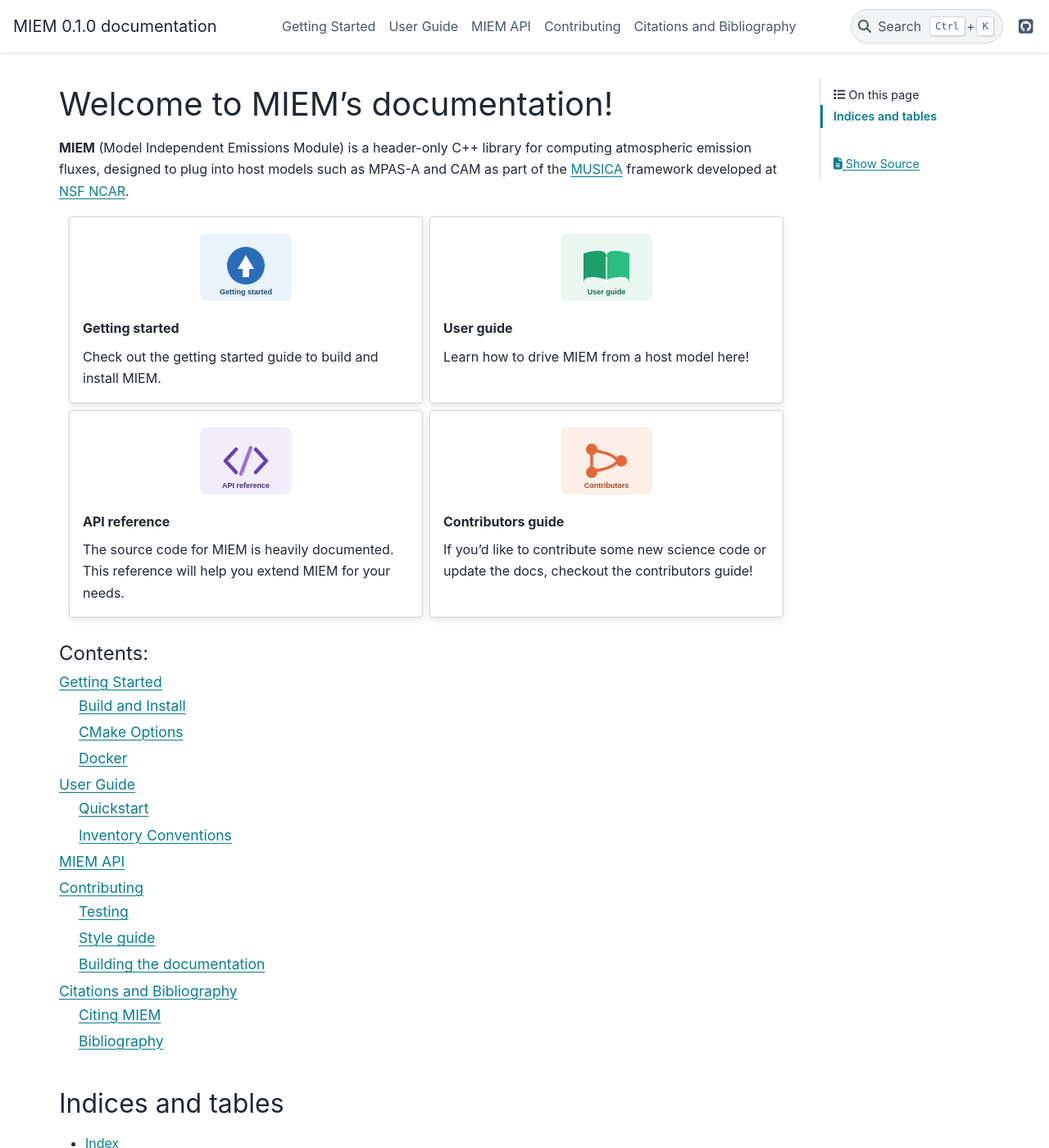
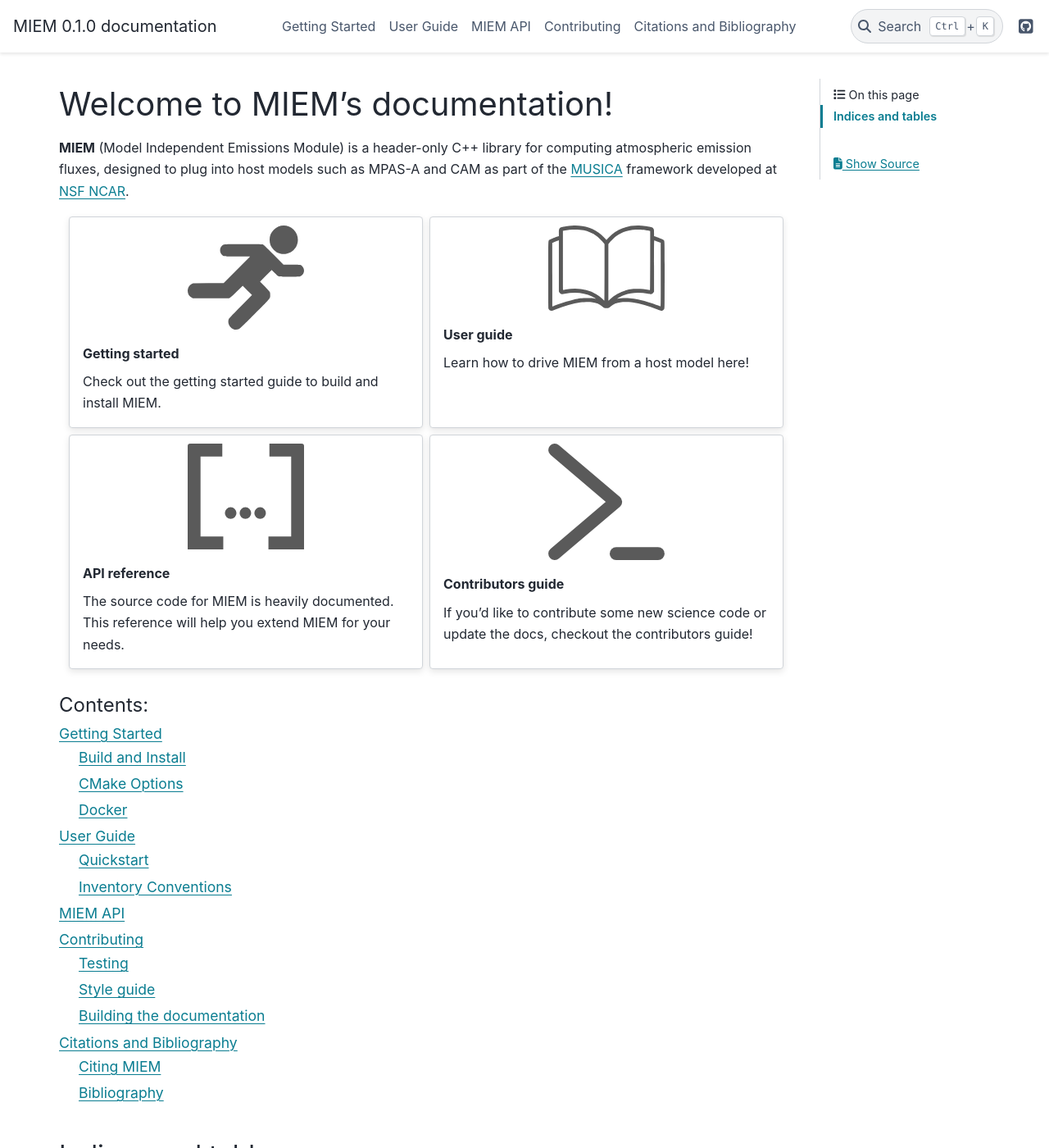
Before and after one commit to NCAR/miem, a Sphinx documentation site: the page built from docs/source/index.rst, in a window 1280 px wide and 1400 px high. Shown: the whole window at 82% size. Built offline with Sphinx 7.4.7 and the PyData theme 0.15.4, drawn with Linux system fonts in a browser that asks for light colours.

Commit message:
docs: match micm's landing-page icons, styling, and favicon (#15 review)
Addresses @K20shores's review note to make the docs look like micm:
- replace the four index_*.svg landing-card icons with micm's,
- adopt micm's custom.css (centered, responsive .sd-card-img-top sizing),
- add micm's favicon set and wire html_favicon in conf.py.

The grid layout and per-card copy stay MIEM-specific; only the shared
ecosystem styling and assets are brought to parity.

Co-Authored-By: Claude Opus 4.8 <noreply@anthropic.com>

```diff
--- a/docs/source/_static/custom.css
+++ b/docs/source/_static/custom.css
@@ -1,13 +1,41 @@
-/* MIEM documentation custom styles. */
-
-/* Keep the landing-page card icons a consistent, modest size. */
-.sd-card .sd-card-img-top {
-    width: 120px;
-    height: 90px;
-    margin: 1rem auto 0 auto;
-    object-fit: contain;
+.sd-card-img-top {
+  width: 33% !important;
+  display: block;
+  margin-left: auto;
+  margin-right: auto;
+  margin-top: 10px;
 }
 
-.sd-card-title {
-    font-weight: 600;
+.download-div {
+  display: flex;
+  flex-direction: row;
+  justify-content: space-around;
+  margin-bottom: 1rem;
 }
+
+.download-button {
+  display: inline-block;
+  padding: 10px 20px;
+  background-color: #3498db;
+  color: white;
+  border: none;
+  border-radius: 5px;
+  text-align: center;
+  text-decoration: none;
+  font-size: 16px;
+  cursor: pointer;
+  transition: background-color 0.3s;
+}
+
+.transparent-image > img {
+  background-color: unset !important;
+}
+
+.download-button:hover {
+  background-color: #2980b9;
+}
+
+blockquote {
+  padding: unset;
+  border-left: unset;
+}
--- a/docs/source/conf.py
+++ b/docs/source/conf.py
@@ -124,6 +124,8 @@ html_css_files = [
 # relative to this directory.
 html_static_path = ['_static']
 
+html_favicon = '_static/favicon/favicon.ico'
+
 
 def setup(app):
     app.connect("builder-inited", lambda _app: _ensure_doxygen_xml())
```
Also changed, not shown: docs/source/_static/favicon/browserconfig.xml (added, +9 -0 lines), docs/source/_static/favicon/android-chrome-192x192.png (added), docs/source/_static/favicon/android-chrome-512x512.png (added), docs/source/_static/favicon/apple-touch-icon.png (added), docs/source/_static/favicon/favicon-16x16.png (added), docs/source/_static/favicon/favicon-32x32.png (added), docs/source/_static/favicon/favicon.ico (added), docs/source/_static/favicon/mstile-144x144.png (added), docs/source/_static/favicon/mstile-150x150.png (added), docs/source/_static/favicon/mstile-310x150.png (added), docs/source/_static/favicon/mstile-310x310.png (added), docs/source/_static/favicon/mstile-70x70.png (added), docs/source/_static/favicon/safari-pinned-tab.svg (added), docs/source/_static/favicon/site.webmanifest (added), 4 more files.
